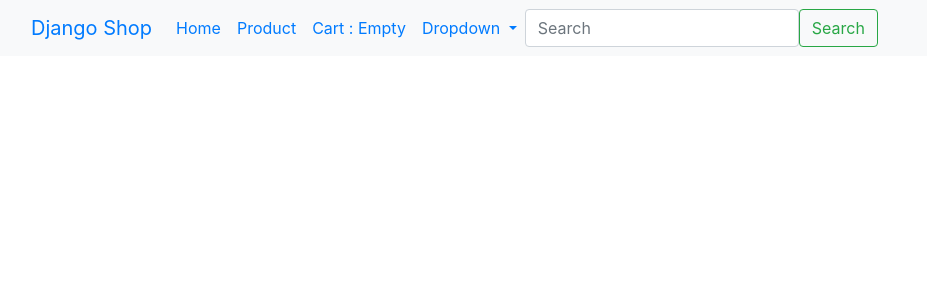
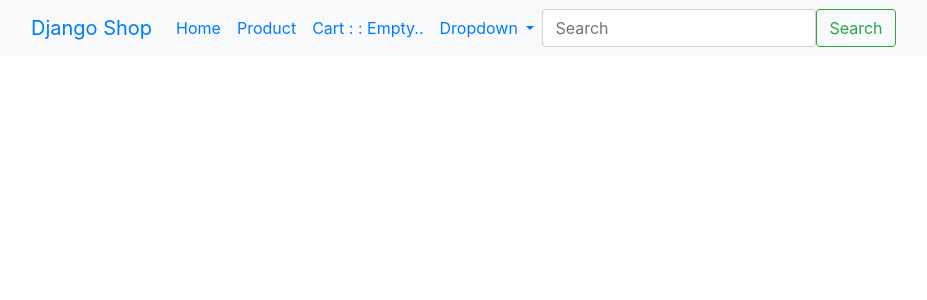
Before and after one commit to jeonghs2015/Django-shop, a Django app: template templates/base.html in a window 1280 px wide. Shown: the top 300 px of the page, without its empty margins (0-927 px from the left). Run offline with Django 3.2, Linux system fonts and the light colour scheme; the template is opened without the code that fills it, so the values that code supplies are empty; some libraries are stand-ins or nearby versions.

Commit message:
base.html 수정

```diff
--- a/templates/base.html
+++ b/templates/base.html
@@ -31,11 +31,11 @@
                 <a class="nav-link" href="{% url 'shop:product_all' %}">Product</a>
                 </li>
                 <li class="nav-item">
-                <a class="nav-link" href="{% url 'cart:detail' %}">Cart
+                <a class="nav-link" href="{% url 'cart:detail' %}">Cart :
                     {% if cart|length > 0 %}
                         ${{cart.get_product_total}} with {{cart|length}} items
                     {% else %}
-                        : Empty
+                        : Empty..
                     {% endif %}
                 </a>
                 </li>
```
